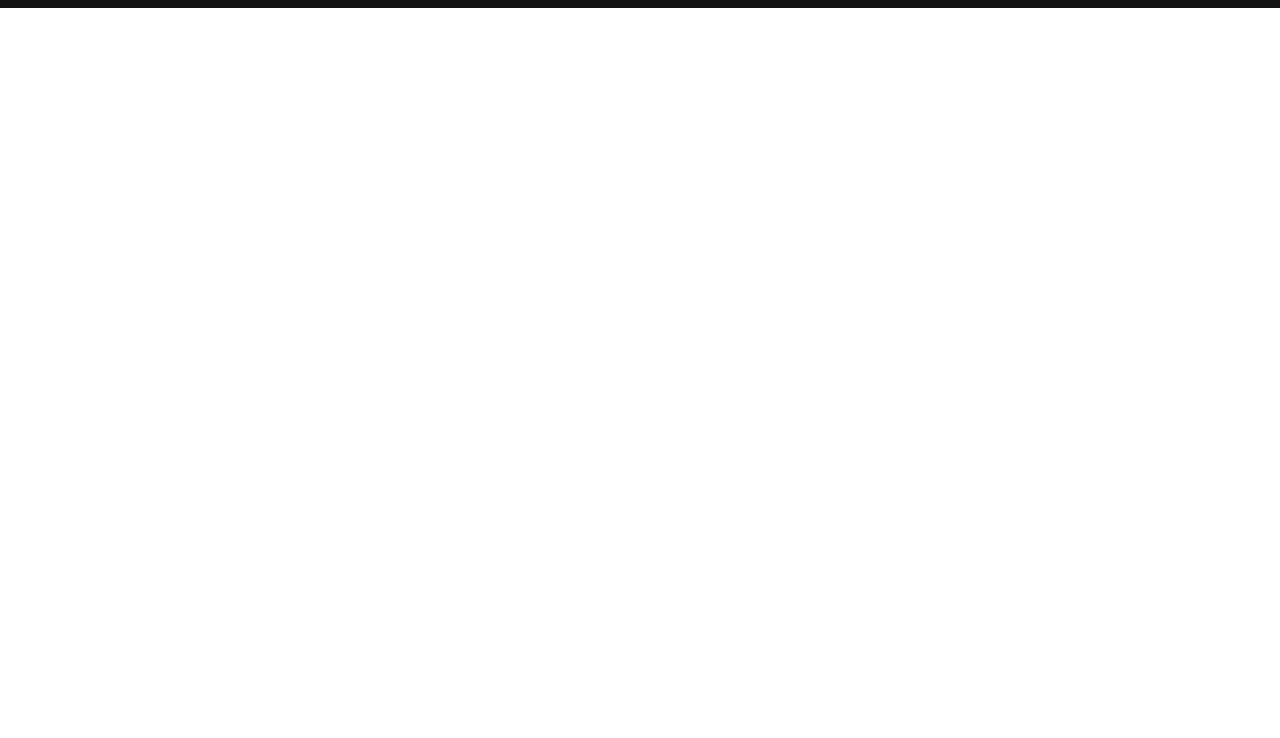
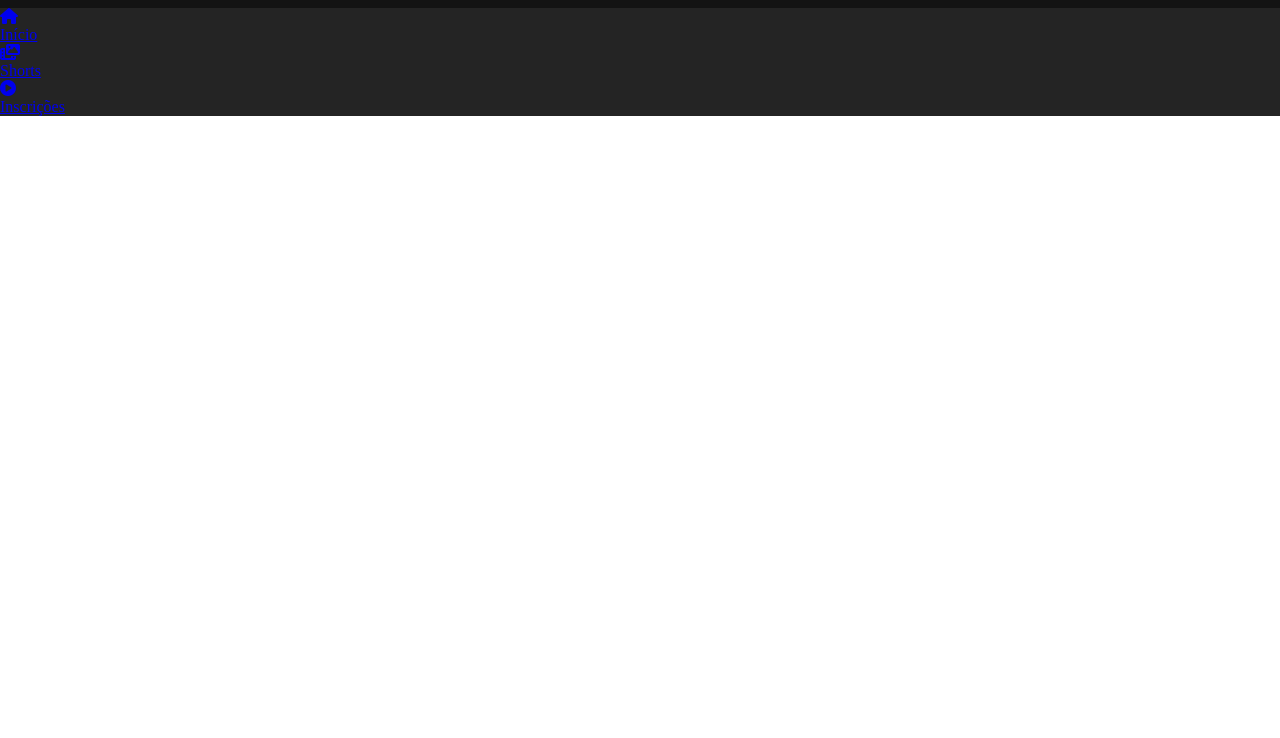
Before and after one commit to Guilherme-Efraim/projeto-copiar-youtube, a plain HTML site: page arquivo-html/index.html in a window 1280 px wide. Shown: the part 62-800 px from the top of the page. Drawn offline with Linux system fonts and the light colour scheme.

Commit message:
bla bla...

```diff
--- a/arquivo-html/index.html
+++ b/arquivo-html/index.html
@@ -5,9 +5,13 @@
     <meta name="viewport" content="width=device-width, initial-scale=1.0">
     <title>YouTube Copia</title>
     <link rel="stylesheet" href="../estilos-css/style.css">
+    <script src="https://kit.fontawesome.com/703c3aba24.js" crossorigin="anonymous"></script>
+    <script src="https://kit.fontawesome.com/703c3aba24.js" crossorigin="anonymous"></script>
 </head>
+
 <body>
     <header id="ContainerPai">
+
         <div id="LogoFixo">
             <div id="AtalhoParaMenu">
                 <a href="#"><i class="fa-solid fa-bars" style="color: #ffffff;"></i></a>
@@ -36,10 +40,35 @@
         </div>
 
     </header>
-    <main>
 
-    </main>
+    <nav class="menu-lateral">
 
-    <script src="https://kit.fontawesome.com/703c3aba24.js" crossorigin="anonymous"></script>
+        <section class="secoes">
+            <div class="inicio">
+                <a href="#">
+                    <i class="fa-solid fa-house"></i>
+                    <p>
+                        Início
+                    </p>
+                </a>
+            </div>
+            <div class="shorts">
+                <a href="#">
+                    <i class="fa-solid fa-photo-film"></i>
+                    <p>
+                        Shorts
+                    </p>
+                </a>
+            </div>
+            <div class="inscricoes">
+                <a href="#">
+                    <i class="fa-solid fa-circle-play"></i>
+                    <p>
+                        Inscrições
+                    </p>
+                </a>
+            </div>
+        </section>
+    </nav>
 </body>
 </html>
--- a/estilos-css/style.css
+++ b/estilos-css/style.css
@@ -1,6 +1,15 @@
 @charset "UTF-8";
 
 @import url('https://fonts.googleapis.com/css2?family=Bebas+Neue&display=swap');
+
+:root {
+    --fundo-principal: rgb(24, 24, 24);
+    --fundo-secundario: rgb(36, 36, 36);
+    --fundo-claro: rgba(36, 36, 36, 0.432);
+    --texto-white: white;
+    --text-black: black;
+}
+
 
 * {
     margin: 0px;
@@ -74,9 +83,6 @@ header#ContainerPai div#MenuDoHeader {
     /* background-color: yellow; */
 }
 
-div#MenuDoHeader div.ItemFilho {
-    /* flex-basis: 100px; */
-}
 
 /*----------------------*/
 
@@ -172,3 +178,9 @@ div#BtnPerfil {
 div#BtnPerfil > a > i {
     margin-top: 9px;
 }
+
+/*--------------------*/
+
+.menu-lateral {
+    background-color: var(--fundo-secundario);
+}
```
